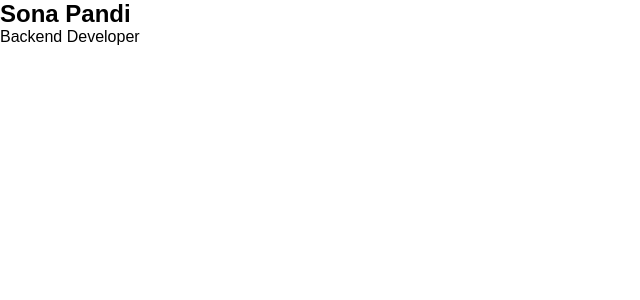
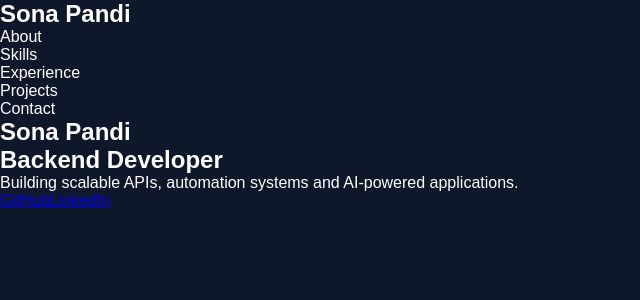
Before and after one commit to Sonaravikumar/portfolio, a React app: page / in a window 1280 px wide. Shown: the top 300 px of the page, without its empty margins (0-640 px from the left). Built offline with nearby package versions, Linux system fonts and the light colour scheme; the HTML template or start-up script is replaced by a standard one.

Commit message:
basic added

```diff
--- a/src/App.tsx
+++ b/src/App.tsx
@@ -1,8 +1,10 @@
 import Hero from "./components/Hero";
+import Navbar from "./components/Navbar";
 
 function App() {
   return (
     <>
+      <Navbar />
       <Hero />
     </>
   );
--- a/src/components/Hero.tsx
+++ b/src/components/Hero.tsx
@@ -4,7 +4,20 @@ function Hero() {
   return (
     <section>
       <h1>{profile.name}</h1>
-      <p>{profile.role}</p>
+
+      <h2>{profile.role}</h2>
+
+      <p>{profile.tagline}</p>
+
+      <div>
+        <a href={profile.github}>
+          GitHub
+        </a>
+
+        <a href={profile.linkedin}>
+          LinkedIn
+        </a>
+      </div>
     </section>
   );
 }
--- a/src/components/Navbar.tsx
+++ b/src/components/Navbar.tsx
@@ -0,0 +1,17 @@
+function Navbar() {
+  return (
+    <nav>
+      <h2>Sona Pandi</h2>
+
+      <ul>
+        <li>About</li>
+        <li>Skills</li>
+        <li>Experience</li>
+        <li>Projects</li>
+        <li>Contact</li>
+      </ul>
+    </nav>
+  );
+}
+
+export default Navbar;
--- a/src/data/portfolio.ts
+++ b/src/data/portfolio.ts
@@ -1,4 +1,11 @@
 export const profile = {
   name: "Sona Pandi",
   role: "Backend Developer",
+  tagline:
+    "Building scalable APIs, automation systems and AI-powered applications.",
+
+  github: "https://github.com/Sonaravikumar",
+
+  linkedin:
+    "https://www.linkedin.com/in/sonapandi-ravikumar",
 };
--- a/src/index.css
+++ b/src/index.css
@@ -5,5 +5,7 @@
 }
 
 body {
-  font-family: sans-serif;
+  background: #0f172a;
+  color: white;
+  font-family: Arial, sans-serif;
 }
```
Also changed, not shown: src/types/portfolio.ts (+7 -0 lines).
